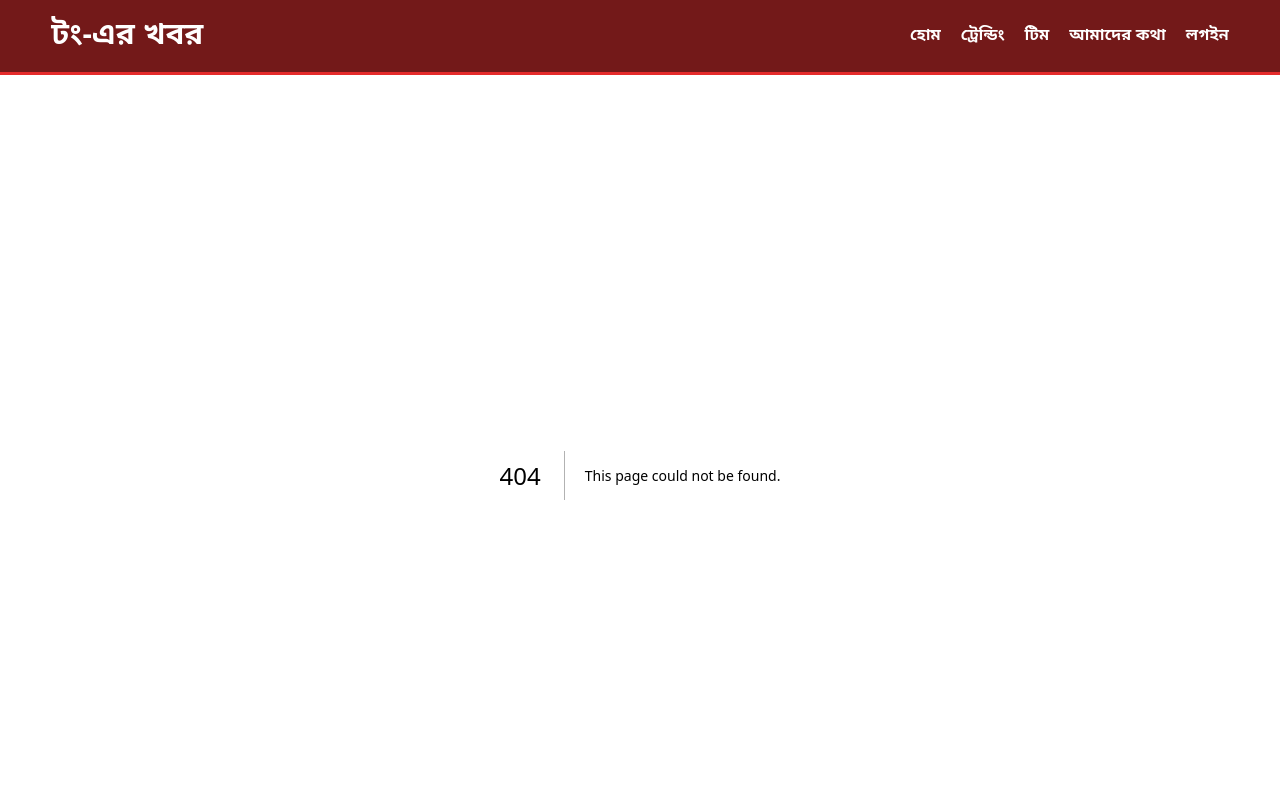
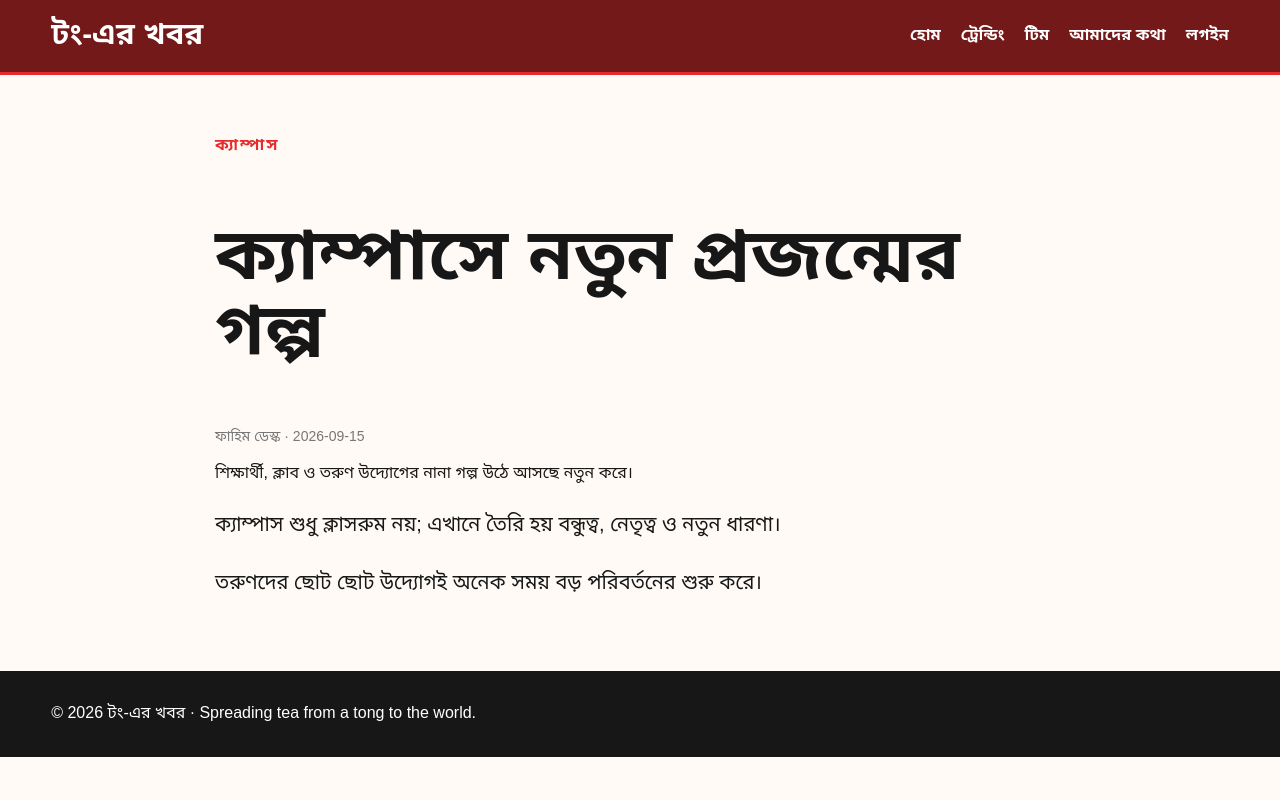
Before and after one commit to Fahim-hash/tong_v2, a Next.js app: page /articles/campus-voices in a window 1280 px wide. Before the commit this address had no page. Shown: the top 800 px of the page. Built offline with nearby package versions, Linux system fonts and the light colour scheme.

Commit message:
feat: add dynamic article pages

```diff
--- /dev/null
+++ b/app/articles/[slug]/page.tsx
@@ -0,0 +1,3 @@
+import {notFound} from 'next/navigation';import {articles,getArticle} from '../../lib/data';
+export function generateStaticParams(){return articles.map(a=>({slug:a.slug}))}
+export default async function Article({params}:{params:Promise<{slug:string}>}){const {slug}=await params;const a=getArticle(slug);if(!a)notFound();return <article className="article"><div className="eyebrow">{a.category}</div><h1>{a.title}</h1><div className="meta">{a.author} · {a.publishedAt}</div><p>{a.excerpt}</p><div className="article-body">{a.body.map((p,i)=><p key={i}>{p}</p>)}</div></article>}
```
